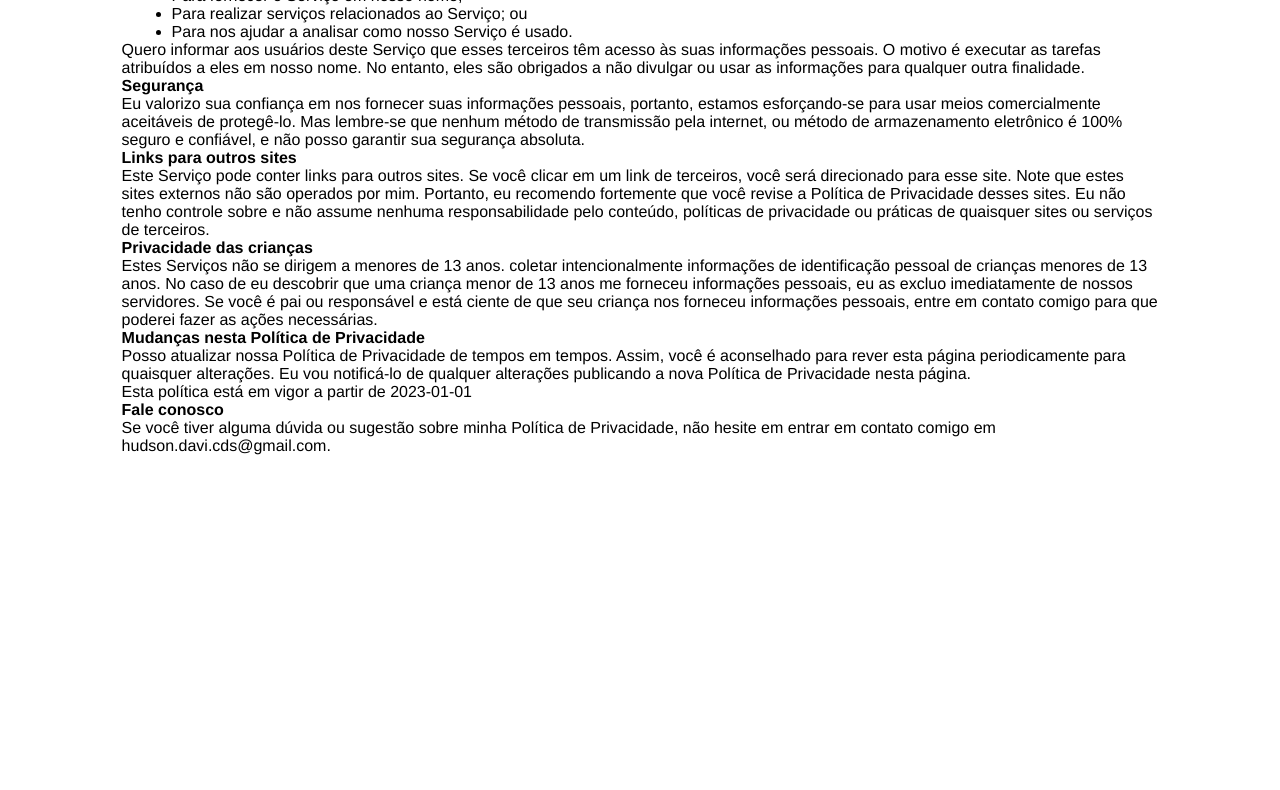
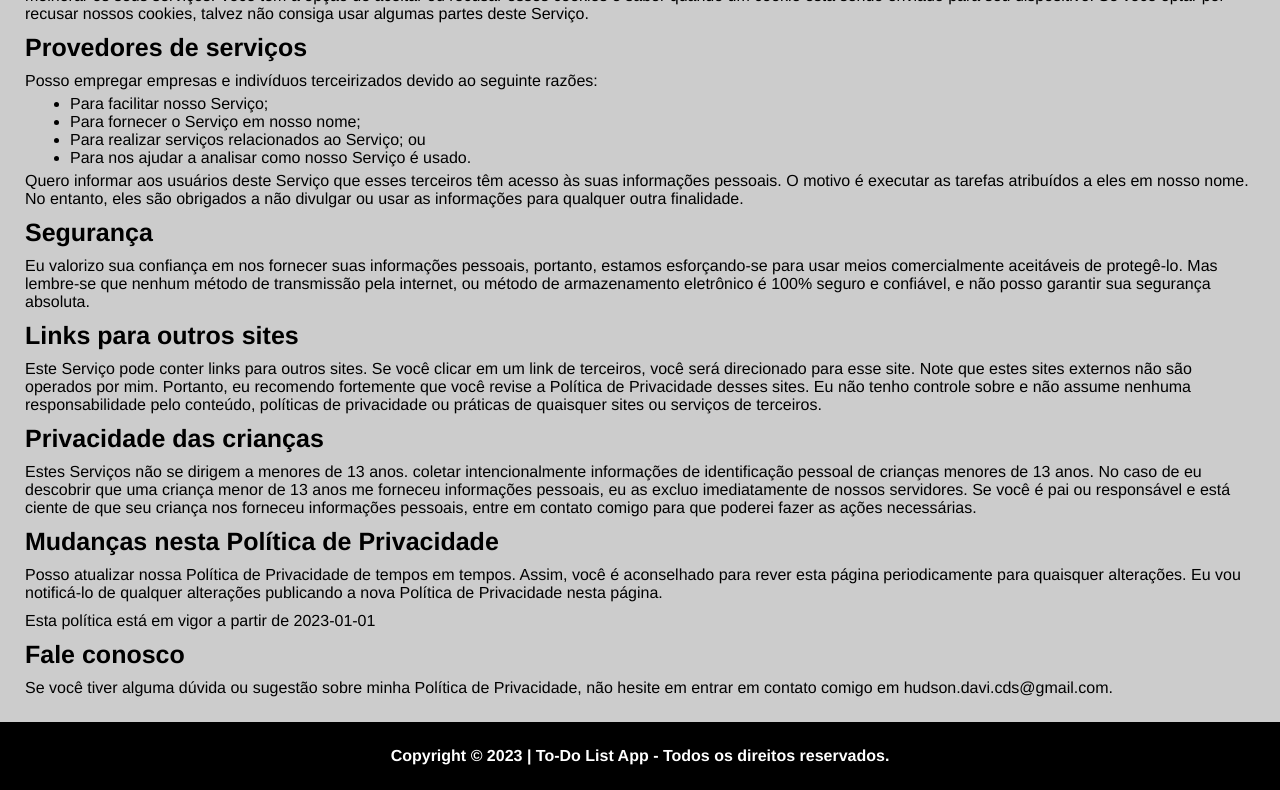
Before and after one commit to HudDavi/To-Do-List-Privacy-Policy, a plain HTML site: page index.html in a window 1280 px wide. Shown: the part 711-1501 px from the top of the page. Before the commit the page ends 1166 px from the top, so only its background shows below. Drawn offline with Linux system fonts and the light colour scheme.

Commit message:
Ajuste no HTML e CSS

```diff
--- a/index.css
+++ b/index.css
@@ -8,14 +8,78 @@
 
 html,
 body {
+  display: block;
+  background-color: #eee;
   font-family: "Helvetica Neue", Helvetica, Arial, sans-serif;
+  font-size: 16px;
   height: 100%;
   max-height: 100%;
   width: 100%;
-  padding: 5%;
+}
+
+header {
+  display: block;
+  background-color: #000;
+  color: #fff;
+  font-size: 35px;
+  font-weight: bold;
+  text-align: center;
+  width: 100%;
+  padding: 20px;
+}
+
+section {
+  display: block;
+  background-color: #ccc;
+  width: 100%;
+  padding: 20px;
+}
+
+h1,
+h2 {
+  display: block;
+  width: 100%;
+  padding: 5px;
+}
+
+h1 {
+  font-size: 30px;
+}
+
+h2 {
+  font-size: 25px;
+}
+
+p {
+  display: block;
+  width: 100%;
+  padding: 5px;
 }
 
 ul,
 ol {
+  display: block;
+  width: 100%;
   padding-left: 50px;
 }
+
+footer {
+  display: block;
+  background-color: #000;
+  color: #fff;
+  width: 100%;
+  padding: 20px;
+}
+
+footer div {
+  display: block;
+  width: 100%;
+}
+
+footer div span {
+  display: block;
+  font-weight: bold;
+  text-align: center;
+  width: 100%;
+  padding: 5px 0;
+}
--- a/index.html
+++ b/index.html
@@ -9,10 +9,16 @@
 </head>
 
 <body>
-  <strong>Política de Privacidade</strong>
+  <header>
+    <div>
+      <span>To-Do List App</span>
+    </div>
+  </header>
+  <section>
+    <h1>Política de Privacidade</h1>
     <p>
       Hudson Davi criou o aplicativo To-Do List como um aplicativo gratuito. Este SERVIÇO é
-    fornecido pela Hudson Davi sem nenhum custo e deve ser usado como está.
+      fornecido pelo Hudson Davi sem nenhum custo e deve ser usado como está.
     </p>
     <p>
       Esta página é usada para informar os visitantes sobre minhas políticas com o
@@ -31,7 +37,7 @@
       Termos e Condições, que podem ser acessados na Lista de Tarefas, a menos que de outra forma
       definido nesta Política de Privacidade.
     </p>
-  <p><strong>Coleta e uso de informações</strong></p>
+    <h2>Coleta e uso de informações</h2>
     <p>
       Para uma melhor experiência, ao usar nosso Serviço, posso exigir que você
       nos fornecer certas informações de identificação pessoal, incluindo, mas
@@ -62,7 +68,7 @@
         </li>
       </ul>
     </div>
-  <p><strong>Dados de registro</strong></p>
+    <h2>Dados de registro</h2>
     <p>
       Quero informar que sempre que utilizar o meu Serviço, em caso de
       erro no aplicativo que eu coleto dados e informações (através de terceiros
@@ -72,7 +78,7 @@
       utilizando meu serviço, a hora e a data de seu uso do serviço e
       outras estatísticas.
     </p>
-  <p><strong>Cookies</strong></p>
+    <h2>Cookies</h2>
     <p>
       Cookies são arquivos com uma pequena quantidade de dados que são comumente usados como
       identificadores exclusivos anônimos. Estes são enviados para o seu navegador a partir do
@@ -86,7 +92,7 @@
       seu dispositivo. Se você optar por recusar nossos cookies, talvez não consiga
       usar algumas partes deste Serviço.
     </p>
-  <p><strong>Provedores de serviços</strong></p>
+    <h2>Provedores de serviços</h2>
     <p>
       Posso empregar empresas e indivíduos terceirizados devido ao seguinte
       razões:
@@ -103,7 +109,7 @@
       atribuídos a eles em nosso nome. No entanto, eles são obrigados a não
       divulgar ou usar as informações para qualquer outra finalidade.
     </p>
-  <p><strong>Segurança</strong></p>
+    <h2>Segurança</h2>
     <p>
       Eu valorizo sua confiança em nos fornecer suas informações pessoais, portanto, estamos
       esforçando-se para usar meios comercialmente aceitáveis de protegê-lo. Mas
@@ -111,7 +117,7 @@
       armazenamento eletrônico é 100% seguro e confiável, e não posso garantir sua
       segurança absoluta.
     </p>
-  <p><strong>Links para outros sites</strong></p>
+    <h2>Links para outros sites</h2>
     <p>
       Este Serviço pode conter links para outros sites. Se você clicar em um
       link de terceiros, você será direcionado para esse site. Note que estes
@@ -120,7 +126,7 @@
       não assume nenhuma responsabilidade pelo conteúdo, políticas de privacidade ou práticas
       de quaisquer sites ou serviços de terceiros.
     </p>
-  <p><strong>Privacidade das crianças</strong></p>
+    <h2>Privacidade das crianças</h2>
     <div>
       <p>
         Estes Serviços não se dirigem a menores de 13 anos.
@@ -132,18 +138,24 @@
         que poderei fazer as ações necessárias.
       </p>
     </div>
-  <p><strong>Mudanças nesta Política de Privacidade</strong></p>
+    <h2>Mudanças nesta Política de Privacidade</h2>
     <p>
       Posso atualizar nossa Política de Privacidade de tempos em tempos. Assim, você é aconselhado
       para rever esta página periodicamente para quaisquer alterações. Eu vou notificá-lo de qualquer
       alterações publicando a nova Política de Privacidade nesta página.
     </p>
     <p>Esta política está em vigor a partir de 2023-01-01</p>
-  <p><strong>Fale conosco</strong></p>
+    <h2>Fale conosco</h2>
     <p>
       Se você tiver alguma dúvida ou sugestão sobre minha Política de Privacidade, não
       hesite em entrar em contato comigo em hudson.davi.cds@gmail.com.
     </p>
+  </section>
+  <footer>
+    <div>
+      <span>Copyright © 2023 | To-Do List App - Todos os direitos reservados.</span>
+    </div>
+  </footer>
 </body>
 
 </html>
```
Also changed, not shown: 1 other file. Lines whose indentation alone changed are shown as unchanged.
